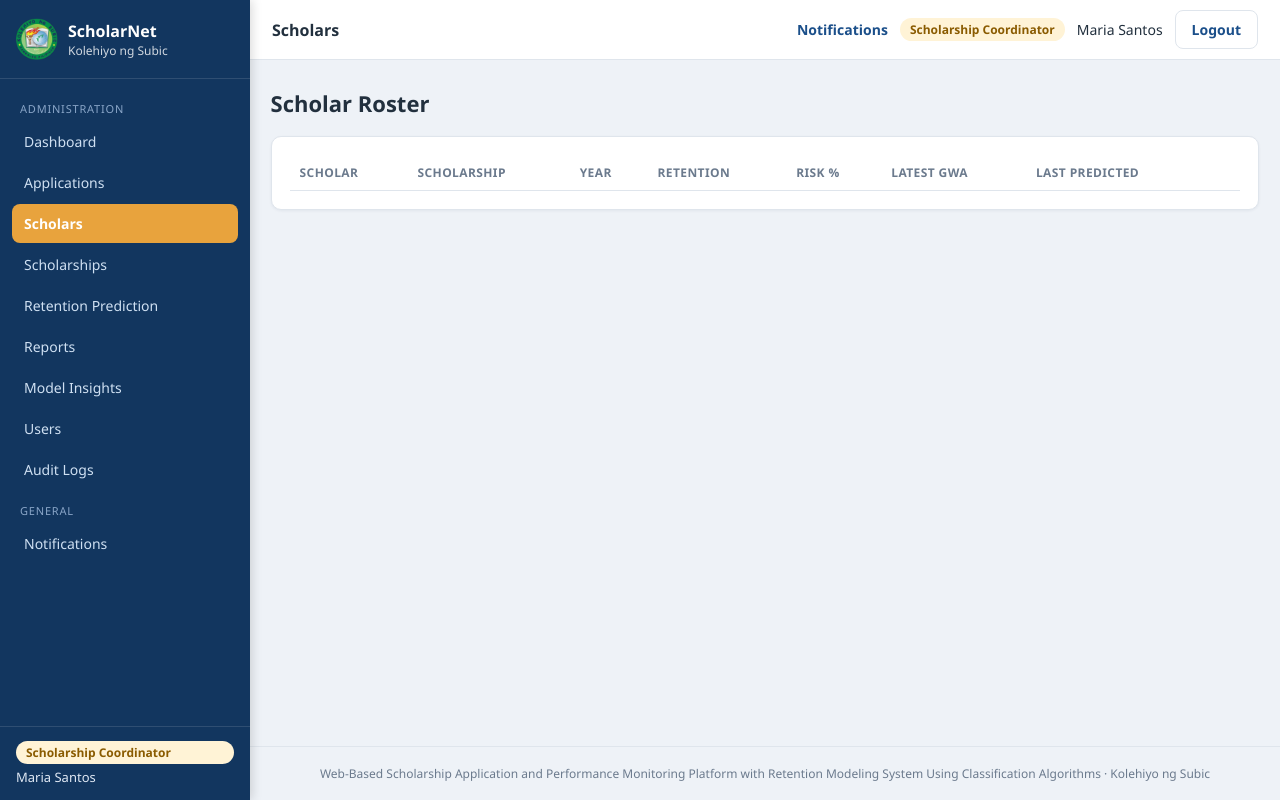
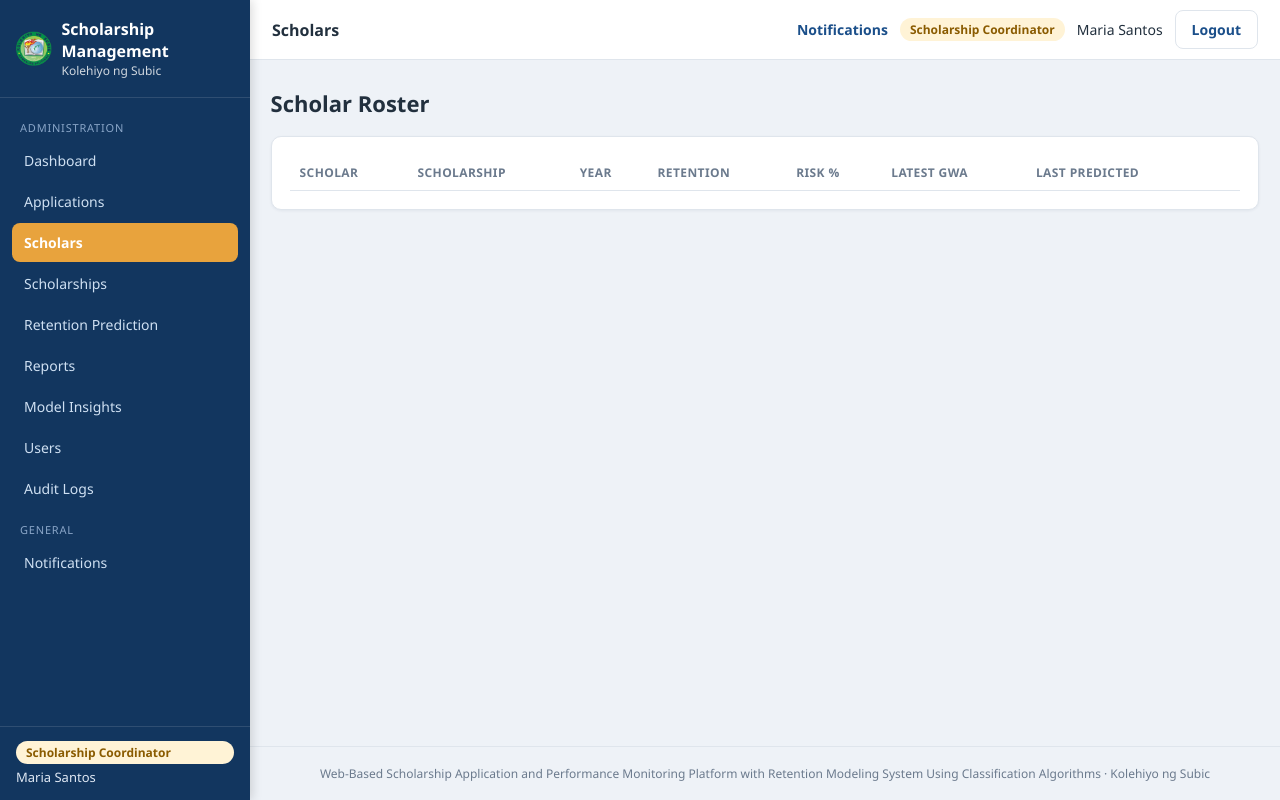
Before and after one commit to armagedon32/scholarhipmonitoring, a Flask app: page /coordinator/scholars in a window 1280 px wide. Run offline with Flask 3, Linux system fonts and the light colour scheme; the visitor is signed in with stand-in values (Sample User, id 1); data comes from the database, SQL or seed files in the repository; data that the repository does not hold is empty.

Commit message:
Rename ScholarNet to Scholarship Management

```diff
--- a/templates/base.html
+++ b/templates/base.html
@@ -3,7 +3,7 @@
 <head>
   <meta charset="utf-8">
   <meta name="viewport" content="width=device-width, initial-scale=1">
-  <title>{% block title %}ScholarNet{% endblock %} - Kolehiyo ng Subic</title>
+  <title>{% block title %}Scholarship Management{% endblock %} - Kolehiyo ng Subic</title>
   <link rel="stylesheet" href="{{ url_for('static', filename='style.css') }}">
 </head>
 <body class="app-body">
@@ -14,7 +14,7 @@
            onerror="this.closest('.brand-logo').classList.add('logo-missing')">
     </span>
     <div>
-      <strong>ScholarNet</strong>
+      <strong>Scholarship Management</strong>
       <small>Kolehiyo ng Subic</small>
     </div>
   </div>
--- a/templates/login.html
+++ b/templates/login.html
@@ -3,7 +3,7 @@
 <head>
   <meta charset="utf-8">
   <meta name="viewport" content="width=device-width, initial-scale=1">
-  <title>Sign in - ScholarNet</title>
+  <title>Sign in - Scholarship Management</title>
   <link rel="stylesheet" href="{{ url_for('static', filename='style.css') }}">
 </head>
 <body class="auth-body">
@@ -13,7 +13,7 @@
         <img src="{{ url_for('static', filename='logo.png') }}" alt="KnS"
              onerror="this.closest('.brand-logo').classList.add('logo-missing')">
       </div>
-      <h1>ScholarNet</h1>
+      <h1>Scholarship Management</h1>
       <p>Web-Based Scholarship Application &amp; Performance Monitoring Platform<br>
          with Retention Modeling System</p>
       <small>Kolehiyo ng Subic &middot; Graduate Study Prototype</small>
```
Also changed, not shown: 1 other file.
